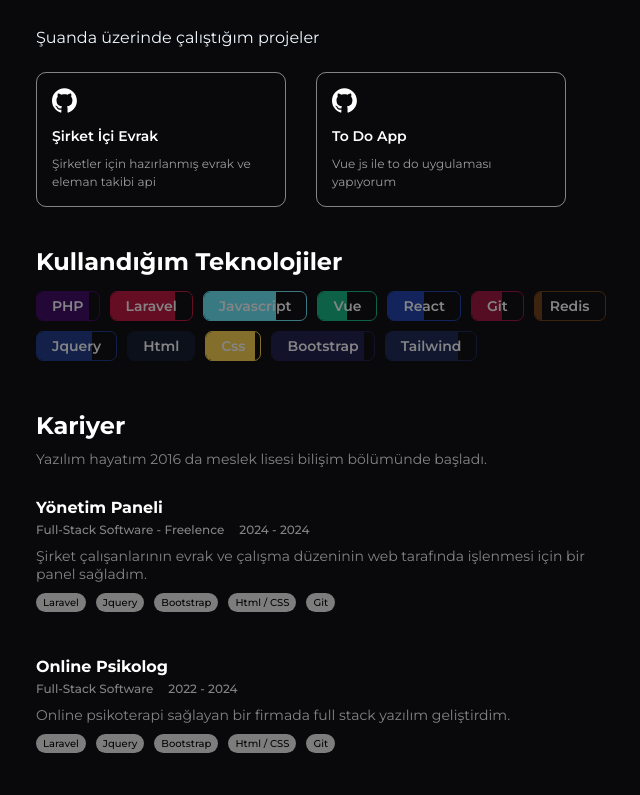
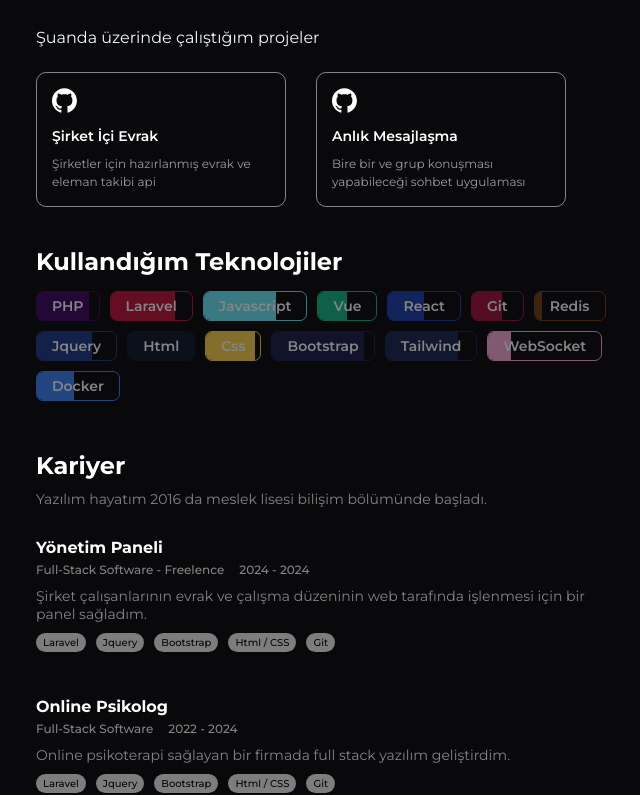
Before and after one commit to HasanBasri06/my-portfoy, a React (Vite) app: page / in a window 1280 px wide. Shown: the part 685-1480 px from the top of the page, without its empty margins (279-919 px from the left). Built offline with nearby package versions, Linux system fonts and the light colour scheme; a web font is replaced by a local one.

Commit message:
teknoloji güncelleme

```diff
--- a/src/Template.jsx
+++ b/src/Template.jsx
@@ -4,10 +4,10 @@ import Agenda from './components/Agenda';
 import CareerBox from './components/CareerBox';
 import SocialMedia from './components/SocialMedia';
 import Technology from './components/Technology';
-import Header from './partials/Header';
 import GithubWhite from '/src/assets/github-white.svg';
 import Github from '/src/assets/github.svg';
 import Linkedin from '/src/assets/linkedin.svg';
+import Header from '/src/partials/Header'
 
 function Template() {
 
@@ -51,10 +51,10 @@ function Template() {
       },
       {
           id: 2,
-          name: 'To Do App',
+          name: 'Anlık Mesajlaşma',
           image: GithubWhite,
           href: null,
-          description: 'Vue js ile to do uygulaması yapıyorum',
+          description: 'Bire bir ve grup konuşması yapabileceği sohbet uygulaması',
           technologies: ['Vue']
       }
   ];
--- a/src/components/Technology.jsx
+++ b/src/components/Technology.jsx
@@ -62,6 +62,16 @@ function Technology() {
             level: '80%',
             color: '#172554',
         },
+        {
+            name: 'WebSocket',
+            level: '20%',
+            color: '#f9a8d4'
+        },
+        {
+            name: 'Docker',
+            level: '45%',
+            color: '#3b82f6'
+        }
     ]
 
     return (
--- a/src/index.css
+++ b/src/index.css
@@ -43,15 +43,12 @@ body {
 
 header {
   position: sticky;
-  top: 25px;
   transition: all .3s ease-in-out;
   margin: var(--center);
-  margin-top: 25px;
-  width: 375px;
+  width: 100%;
   height: 40px;
   box-shadow: 3px 3px 10px -5px rgba(255, 255, 255, 0.2);
   border: 0.1px solid rgba(255, 255, 255, 0.1);
-  border-radius: 75px;
   display: flex;
   justify-content: center;
   align-items: center;
@@ -75,13 +72,6 @@ header ul li a {
   color: rgb(206, 206, 206)!important;
   font-size: 14px;
   text-decoration: none;
-}
-
-footer {
-  width: var(--content);
-  margin: 0 auto;
-  margin-top: 30px;
-  height: 85px;
 }
 
 .light {
@@ -177,9 +167,17 @@ footer {
 
 
 @media screen and (min-width: 1280px) {
-  .main {
-    width: var(--content);
+  header {
     margin: var(--center);
-    padding: 15px 0;
+    margin-top: 25px;
+    width: 375px;
+    height: 40px;
+    justify-content: center;
+    border: 0.1px solid rgba(255, 255, 255, 0.1);
+    border-radius: 75px;
+  }
+
+  header ul {
+    gap: 0 25px;
   }
 }
--- a/src/partials/Header.jsx
+++ b/src/partials/Header.jsx
@@ -1,21 +1,21 @@
 import React from 'react'
 
 function Header() {
+    const header = [
+        {name: 'Hakkımda', to: ''},
+        {name: 'Gündem', to: ''},
+        {name: 'Teknolojiler', to: ''},
+        {name: 'Kariyer', to: ''},
+    ]
+
     return (
         <header>
             <ul>
-            <li>
-                <a href=''>Hakkımda</a>
+                { header.map((menu, index) => (
+                    <li key={index}>
+                        <a href={menu.to}>{ menu.name }</a>
                     </li>
-            <li>
-                <a href=''>Gündem</a>
-            </li>
-            <li>
-                <a href=''>Teknolojiler</a>
-            </li>
-            <li>
-                <a href=''>Kariyer</a>
-            </li>
+                )) }
             </ul>
         </header>
   )
```
Lines whose indentation alone changed are shown as unchanged.
